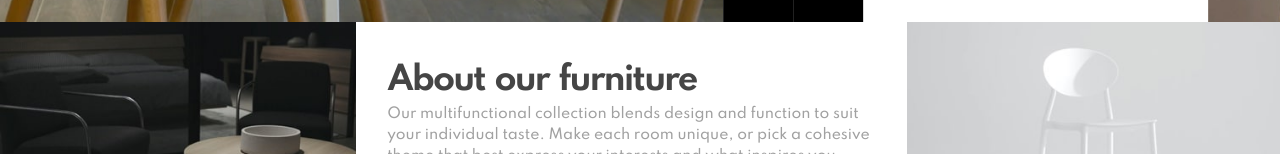
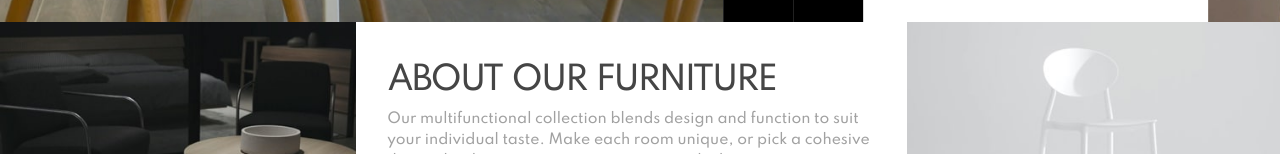
Before and after one commit to GoldieCodes/frontend-mentor-project-5, a plain HTML site: page index.html in a window 1280 px wide. Shown: the part 484-638 px from the top of the page. Drawn offline with nearby package versions, Linux system fonts and the light colour scheme.

Commit message:
more changes to fit the design better

```diff
--- a/SASS/main.scss
+++ b/SASS/main.scss
@@ -34,6 +34,8 @@ h1,h2{
 .section2{
     h2{
         text-transform: uppercase;
+        font-weight: 500;
+        margin-bottom: .85rem;
     }
 }
 
```
Also changed, not shown: css/main.css.
